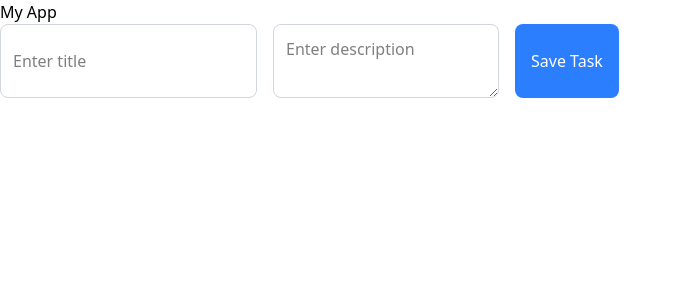
After one commit to noname906/laravel-vue-spa, a Laravel app: page /1 in a window 1280 px wide. The commit adds this page. Shown: the top 300 px of the page, without its empty margins (0-682 px from the left). Run offline with Laravel 12, Linux system fonts and the light colour scheme; data that the repository does not hold is empty; style sheets or scripts are compiled from the project's sources.

Commit message:
second commit

```diff
--- /dev/null
+++ b/app/Http/Controllers/Api/TaskController.php
@@ -0,0 +1,51 @@
+<?php
+
+namespace App\Http\Controllers\Api;
+
+use App\Http\Controllers\Controller;
+use App\Models\Task;
+use Illuminate\Http\Request;
+
+class TaskController extends Controller
+{
+    public function index()
+    {
+        return Task::latest()->paginate(10);
+    }
+
+    public function store(Request $request)
+    {
+        $data = $request->validate([
+            'title' => 'required|string|max:255',
+            'description' => 'nullable|string',
+        ]);
+
+        $task = Task::create($data);
+
+        return response()->json($task, 201);
+    }
+
+    public function show(Task $task)
+    {
+        return $task;
+    }
+
+    public function update(Request $request, Task $task)
+    {
+        $data = $request->validate([
+            'title' => 'required|string|max:255',
+            'description' => 'nullable|string',
+        ]);
+
+        $task->update($data);
+
+        return response()->json($task, 200);
+    }
+
+    public function destroy(Task $task)
+    {
+        $task->delete();
+
+        return response()->noContent();
+    }
+}
--- a/app/Models/Task.php
+++ b/app/Models/Task.php
@@ -6,9 +6,5 @@ use Illuminate\Database\Eloquent\Model;
 
 class Task extends Model
 {
-    //
-    protected $fillable = [
-        'title',
-        'description',
-    ];
+   protected $fillable = ['title', 'description'];
 }
--- a/resources/js/app.js
+++ b/resources/js/app.js
@@ -1,3 +1,4 @@
+
 import { createApp } from 'vue';
 import App from './App.vue';
 
--- a/resources/js/components/TaskComponent.vue
+++ b/resources/js/components/TaskComponent.vue
@@ -1,11 +1,12 @@
 <template>
     <div>
         <div class="flex felx-col gap-4 mb-6">
-            <input v-model="from.title" type="text" placeholder="Enter title" class="border border-gray-300 rounded-lg p-3">
-            <textarea v-model="from.description" placeholder="Enter description" class="border border-gray-300 rounded-lg p-3"></textarea>
+            <input v-model="form.title" type="text" placeholder="Enter title" class="border border-gray-300 rounded-lg p-3">
+            <textarea v-model="form.description" placeholder="Enter description" class="border border-gray-300 rounded-lg p-3"></textarea>
             <button v-if="editMode" @click="updateTask" class="bg-yellow-500 text-white px-4 py-2 rounded-lg">Update Task</button>
             <button v-else @click="saveTask" class="bg-blue-500 text-white px-4 py-2 rounded-lg">Save Task</button>
         </div>
+        <div v-for="task in tasks" :key="task.id">{{ task.title }}</div>
             <div v-for="task in tasks" :key="task.id" class="bg-gray-50 border rounded-lg p-5 mb-4 shadow-sm">
                 <h2 class="text-2xl font-bold mb-2">
                     {{ task.title }}
@@ -13,6 +14,8 @@
                 <p class="text-gray-600">
                     {{ task.description }}
                 </p>
+                <button @click="editTask(task)" class="text-yellow-600 mr-3">Edit</button>
+<button @click="deleteTask(task.id)" class="text-red-600">Delete</button>
             </div>
     </div>
 </template>
@@ -20,21 +23,47 @@
 <script setup>
 import axios from 'axios';
 import { ref, onMounted } from 'vue';
+
 const tasks = ref([]);
-const pagination = ref([]);
+const pagination = ref({});
 const editMode = ref(false);
 const editId = ref(null);
-const form = ref({
-    title: '',
-    description: ''
-});
-const getTask = async(page=1)=>{
-    const response = await axios.get(`/api/tasks?page=${page}`)
+const form = ref({ title: '', description: '' });
+
+const getTask = async (page = 1) => {
+    const response = await axios.get(`/api/tasks?page=${page}`);
     tasks.value = response.data.data;
-    pagination.value = response.data
-    };
+    pagination.value = response.data;
+};
 
-onMounted(()=>{
+const resetForm = () => {
+    form.value = { title: '', description: '' };
+    editMode.value = false;
+    editId.value = null;
+};
+
+const saveTask = async () => {
+    await axios.post('/api/tasks', form.value);
+    resetForm();
     getTask();
-});
+};
+
+const editTask = (task) => {
+    form.value = { title: task.title, description: task.description };
+    editId.value = task.id;
+    editMode.value = true;
+};
+
+const updateTask = async () => {
+    await axios.put(`/api/tasks/${editId.value}`, form.value);
+    resetForm();
+    getTask();
+};
+
+const deleteTask = async (id) => {
+    await axios.delete(`/api/tasks/${id}`);
+    getTask();
+};
+
+onMounted(() => getTask());
 </script>
--- /dev/null
+++ b/resources/views/app.blade.php
@@ -0,0 +1,12 @@
+<!DOCTYPE html>
+<html lang="hu">
+<head>
+    <meta charset="utf-8">
+    <meta name="viewport" content="width=device-width, initial-scale=1">
+    <title>{{ config('app.name') }}</title>
+    @vite(['resources/css/app.css', 'resources/js/app.js'])
+</head>
+<body>
+    <div id="app"></div>
+</body>
+</html>
--- a/routes/api.php
+++ b/routes/api.php
@@ -2,7 +2,11 @@
 
 use Illuminate\Http\Request;
 use Illuminate\Support\Facades\Route;
+use App\Http\Controllers\Api\TaskController;
+
 
 Route::get('/user', function (Request $request) {
     return $request->user();
 })->middleware('auth:sanctum');
+
+Route::apiResource('tasks', TaskController::class);
--- a/routes/web.php
+++ b/routes/web.php
@@ -2,6 +2,6 @@
 
 use Illuminate\Support\Facades\Route;
 
-Route::get('/', function () {
-    return view('welcome');
-});
+Route::get('/{any}', function () {
+    return view('app');
+})->where('any', '^(?!api).*$');
```
Also changed, not shown: app/Http/Controllers/Api/TaskCcontroller.php (deleted, +0 -61 lines), vite.config.js (+1 -13 lines).
